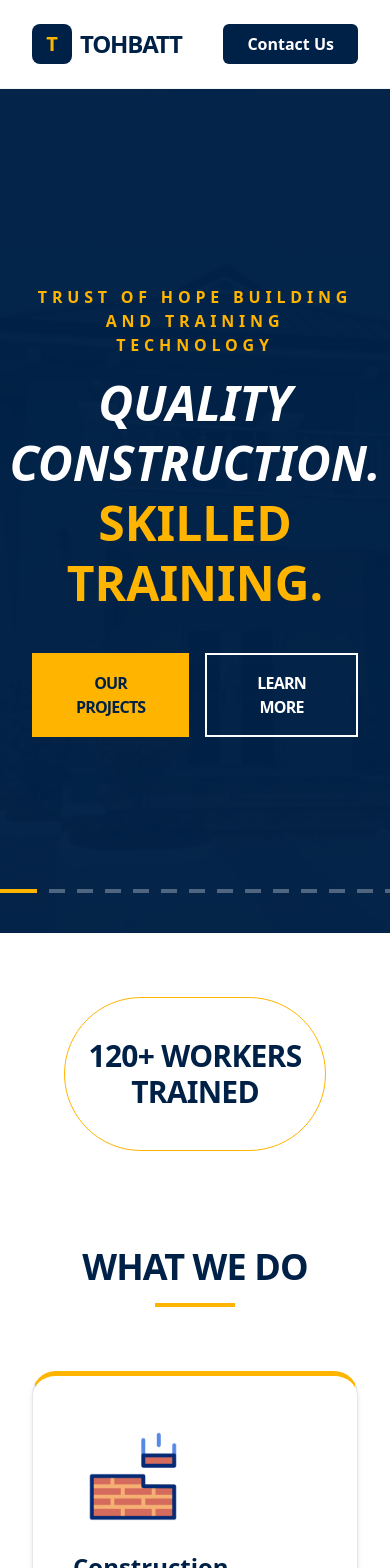
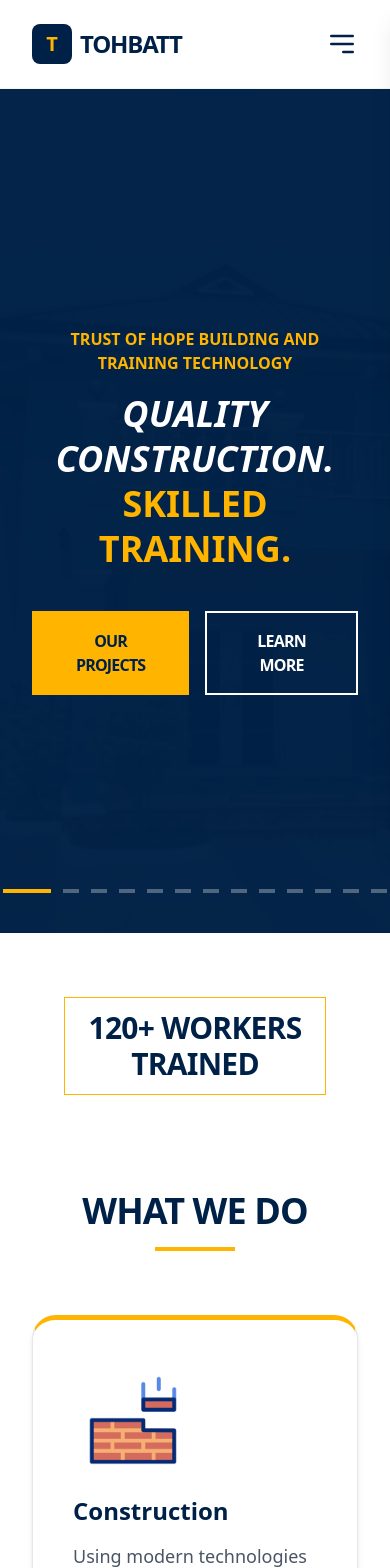
Before and after one commit to betsekpoe/tohbatt-web, a Next.js app: page / in a window 390 px wide. Shown: the top 1568 px of the page. Built offline with nearby package versions, Linux system fonts and the light colour scheme; no server answers.

Commit message:
Add hamburger menu for smaller screens

```diff
--- a/app/page.jsx
+++ b/app/page.jsx
@@ -73,7 +73,7 @@ export default function Home() {
       <HeroSlider />
 
       {/* Workers Trained Counter */}
-      <div className="text-center m-16 mb-0 py-10 rounded-full border border-toh-gold">
+      <div className="text-center m-16 mb-0 py-3 border border-toh-gold">
         <h2 className="text-toh-navy text-3xl font-extrabold uppercase tracking-tight">
           <Counter value={targetCounterValue} />+ Workers Trained
         </h2>
--- a/components/HeroSlider.jsx
+++ b/components/HeroSlider.jsx
@@ -19,7 +19,6 @@ const IMAGES = [
   "/hero/13.jpg",
   "/hero/14.jpg",
   "/hero/15.jpg",
-  "/hero/16.jpg",
 ];
 
 export default function HeroSlider() {
@@ -57,7 +56,7 @@ export default function HeroSlider() {
         <motion.h2
           initial={{ y: 20, opacity: 0 }}
           animate={{ y: 0, opacity: 1 }}
-          className="text-toh-gold font-bold uppercase tracking-[0.3em] mb-4"
+          className="text-toh-gold font-bold uppercase mb-4"
         >
           Trust of Hope Building And Training Technology
         </motion.h2>
@@ -65,7 +64,7 @@ export default function HeroSlider() {
           initial={{ y: 20, opacity: 0 }}
           animate={{ y: 0, opacity: 1 }}
           transition={{ delay: 0.2 }}
-          className="text-5xl md:text-7xl font-black text-white italic leading-tight uppercase"
+          className="text-4xl md:text-7xl font-black text-white italic leading-tight uppercase"
         >
           Quality Construction. <br />
           <span className="text-toh-gold uppercase not-italic">
--- a/components/Navbar.jsx
+++ b/components/Navbar.jsx
@@ -1,6 +1,11 @@
+'use client';
+
+import { useState } from 'react';
 import Link from 'next/link';
 
 export default function Navbar() {
+  const [isMobileMenuOpen, setIsMobileMenuOpen] = useState(false);
+
   return (
     <nav className="flex justify-between items-center px-8 py-6 bg-white border-b border-gray-100 sticky top-0 z-50">
       <Link href="/">
@@ -10,6 +15,7 @@ export default function Navbar() {
         </div>
       </Link>
 
+      {/* Desktop Menu */}
       <div className="hidden md:flex gap-8 font-medium text-toh-navy">
         <Link href="/" className="hover:text-toh-gold transition-colors">Home</Link>
         <Link href="/projects" className="hover:text-toh-gold transition-colors">Projects</Link>
@@ -17,9 +23,56 @@ export default function Navbar() {
         <Link href="/about" className="hover:text-toh-gold transition-colors">About</Link>
       </div>
 
-      <button className="bg-toh-navy text-white px-6 py-2 rounded-md font-bold hover:bg-opacity-90 transition-all">
-        <Link href="#contact-form">Contact Us</Link>
+      {/* Desktop Contact Button */}
+      <div className="hidden md:block">
+        <button className="bg-toh-navy text-white px-6 py-2 rounded-md font-bold hover:bg-opacity-90 transition-all">
+          <Link href="#contact-form">Contact Us</Link>
+        </button>
+      </div>
+
+      {/* Hamburger Button */}
+      <button
+        className="md:hidden text-toh-navy focus:outline-none"
+        onClick={() => setIsMobileMenuOpen(true)}
+        aria-label="Open menu"
+      >
+        <svg xmlns="http://www.w3.org/2000/svg" className="h-8 w-8" fill="none" viewBox="0 0 24 24" stroke="currentColor">
+          <path strokeLinecap="round" strokeLinejoin="round" strokeWidth={2} d="M4 6h16M4 12h16m-7 6h7" />
+        </svg>
       </button>
+
+      {/* Mobile Menu Overlay */}
+      {isMobileMenuOpen && (
+        <div
+          className="fixed inset-0 bg-black bg-opacity-50 z-40 md:hidden"
+          onClick={() => setIsMobileMenuOpen(false)}
+        ></div>
+      )}
+
+      {/* Mobile Menu Sidebar */}
+      <div className={`fixed top-0 right-0 h-full w-64 bg-white shadow-xl z-50 transform transition-transform duration-300 ease-in-out md:hidden ${isMobileMenuOpen ? 'translate-x-0' : 'translate-x-full'}`}>
+        <div className="flex flex-col h-full">
+            <div className="flex justify-end p-6">
+                <button
+                  onClick={() => setIsMobileMenuOpen(false)}
+                  className="text-toh-navy focus:outline-none"
+                  aria-label="Close menu"
+                >
+                    <svg xmlns="http://www.w3.org/2000/svg" className="h-8 w-8" fill="none" viewBox="0 0 24 24" stroke="currentColor">
+                        <path strokeLinecap="round" strokeLinejoin="round" strokeWidth={2} d="M6 18L18 6M6 6l12 12" />
+                    </svg>
+                </button>
+            </div>
+
+            <div className="flex flex-col gap-6 px-8 py-4 font-medium text-toh-navy text-lg">
+                <Link href="/" onClick={() => setIsMobileMenuOpen(false)} className="hover:text-toh-gold transition-colors">Home</Link>
+                <Link href="/projects" onClick={() => setIsMobileMenuOpen(false)} className="hover:text-toh-gold transition-colors">Projects</Link>
+                <Link href="/training" onClick={() => setIsMobileMenuOpen(false)} className="hover:text-toh-gold transition-colors">Training</Link>
+                <Link href="/about" onClick={() => setIsMobileMenuOpen(false)} className="hover:text-toh-gold transition-colors">About</Link>
+                <Link href="#contact-form" onClick={() => setIsMobileMenuOpen(false)} className="bg-toh-navy text-white px-6 py-2 rounded-md font-bold text-center mt-4">Contact Us</Link>
+            </div>
+        </div>
+      </div>
     </nav>
   );
 }
```
